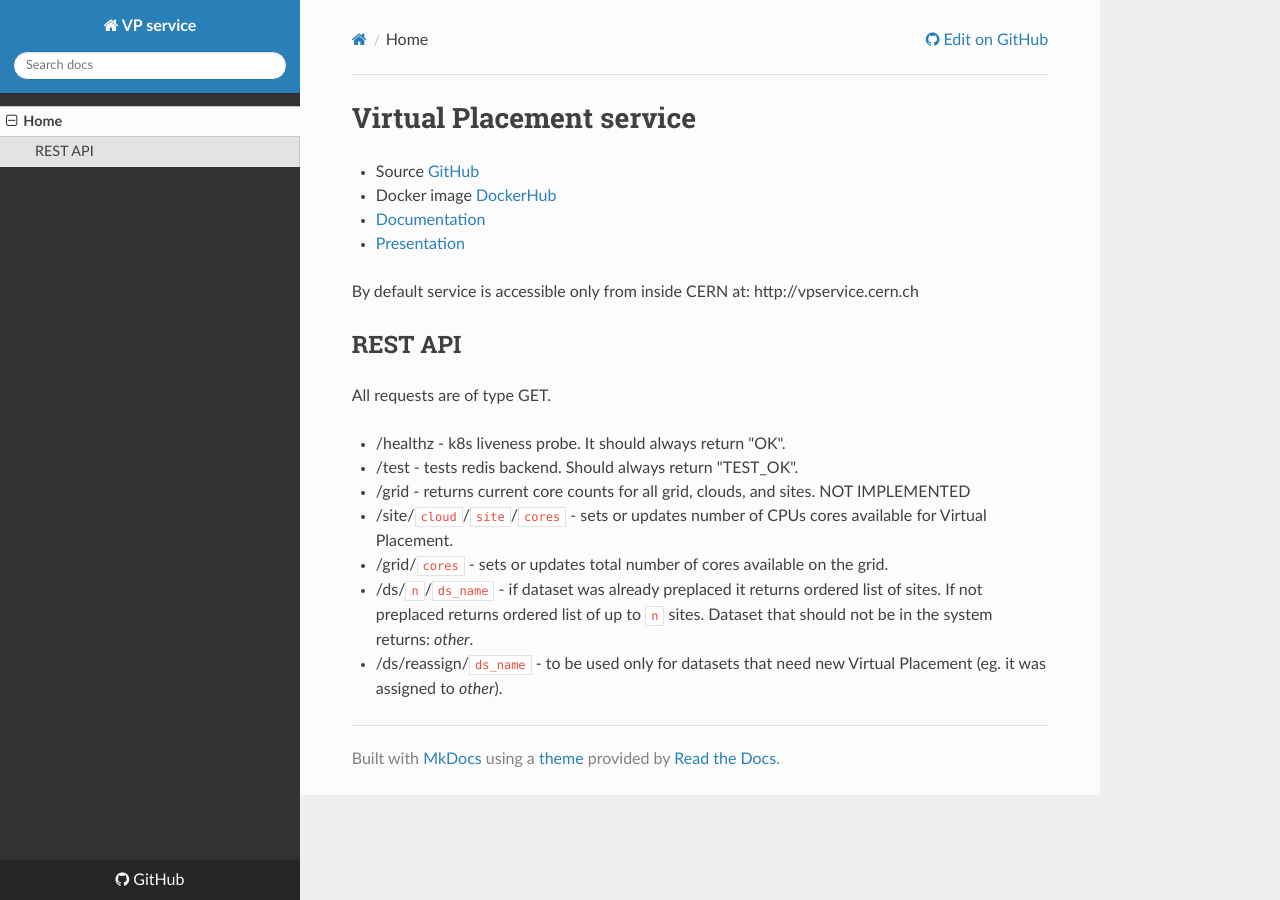
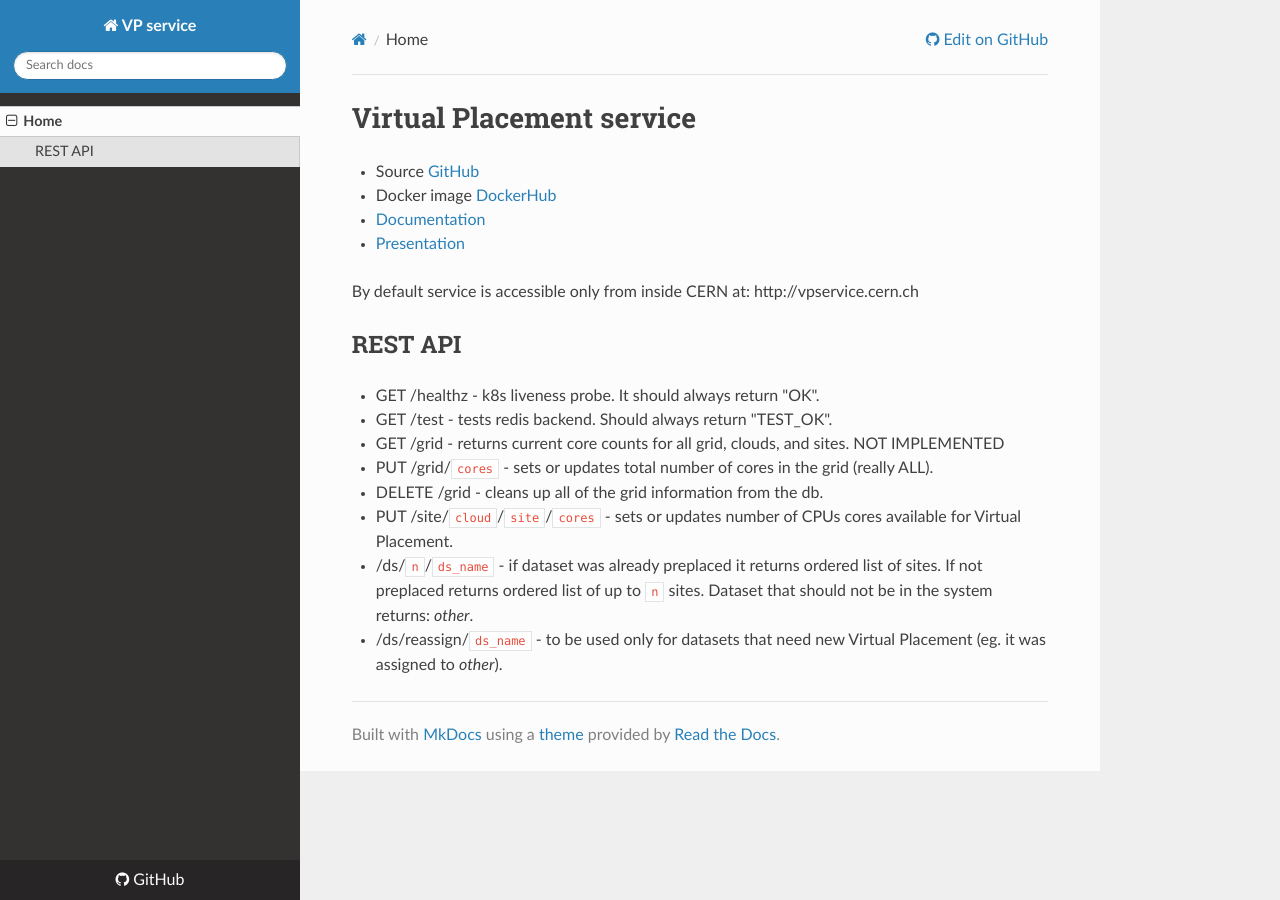
Before and after one commit to ivukotic/VPservice, an MkDocs documentation site: the page built from docs/index.md, in a window 1280 px wide. Built offline with MkDocs 1.6.1, drawn with Linux system fonts in a browser that asks for light colours; nearby versions of some CDN libraries; old or Windows-style settings are respelled for this version of MkDocs.

Commit message:
adding delete and site list to redis

```diff
--- a/docs/index.md
+++ b/docs/index.md
@@ -9,12 +9,11 @@ By default service is accessible only from inside CERN at: http://vpservice.cern
 
 ## REST API
 
-All requests are of type GET.
-
-* /healthz - k8s liveness probe. It should always return "OK".
-* /test - tests redis backend. Should always return "TEST_OK".
-* /grid - returns current core counts for all grid, clouds, and sites. NOT IMPLEMENTED
-* /site/`cloud`/`site`/`cores` - sets or updates number of CPUs cores available for Virtual Placement.
-* /grid/`cores` - sets or updates total number of cores available on the grid.
+* GET /healthz - k8s liveness probe. It should always return "OK".
+* GET /test - tests redis backend. Should always return "TEST_OK".
+* GET /grid - returns current core counts for all grid, clouds, and sites. NOT IMPLEMENTED
+* PUT /grid/`cores` - sets or updates total number of cores in the grid (really ALL).
+* DELETE /grid - cleans up all of the grid information from the db.
+* PUT /site/`cloud`/`site`/`cores` - sets or updates number of CPUs cores available for Virtual Placement.
 * /ds/`n`/`ds_name` - if dataset was already preplaced it returns ordered list of sites. If not preplaced returns ordered list of up to `n` sites. Dataset that should not be in the system returns: _other_.
 * /ds/reassign/`ds_name` - to be used only for datasets that need new Virtual Placement (eg. it was assigned to _other_).
--- a/filler.js
+++ b/filler.js
@@ -1,6 +1,8 @@
 // This code makes sure there is always more then 100 unassigned VPs in Radis.
 
 testing = false;
+
+var grid;
 var grid_description_version = 0;
 
 if (testing) {
```
Also changed, not shown: README.md (+1 -3 lines), server.js (+35 -1 lines), 3 other files.
